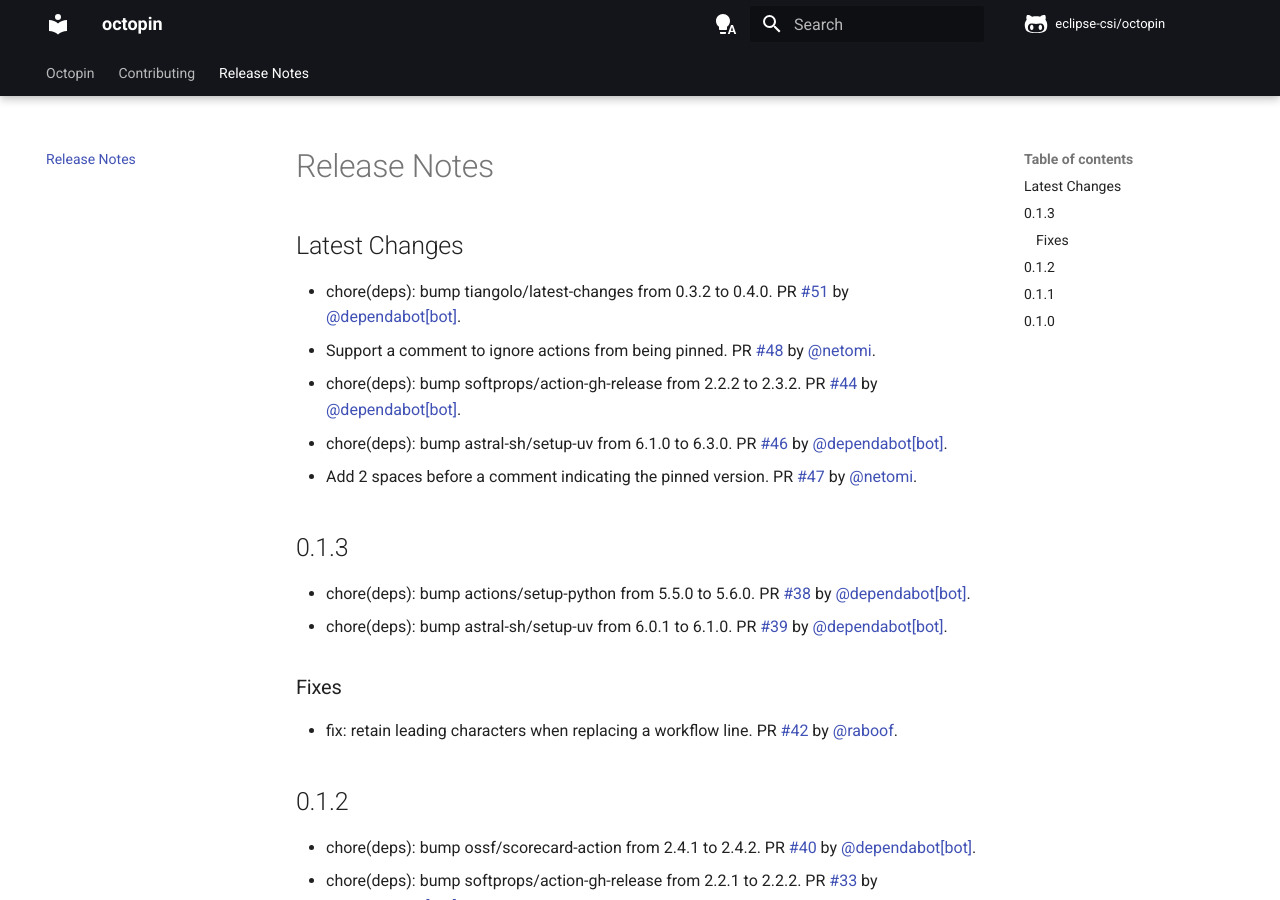
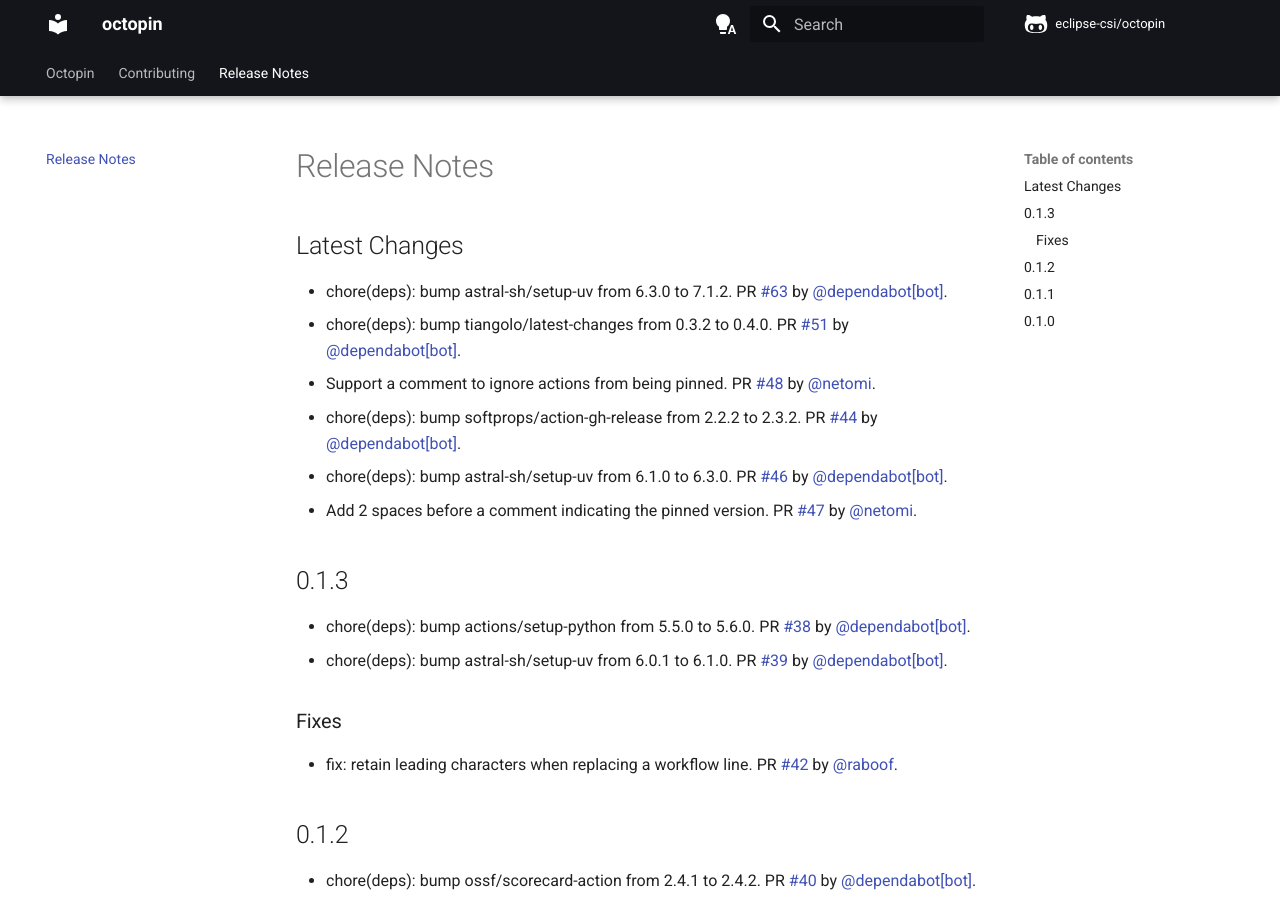
Before and after one commit to eclipse-csi/octopin, an MkDocs documentation site: the page built from docs/release-notes.md, in a window 1280 px wide and 900 px high. Built offline with MkDocs 1.6.1 and Material for MkDocs 9.7.7, drawn with Linux system fonts in a browser that asks for light colours; comment, search, counter and statistics services are not loaded.

Commit message:
📝 Update release notes
[skip ci]

```diff
--- a/docs/release-notes.md
+++ b/docs/release-notes.md
@@ -2,6 +2,7 @@
 
 ## Latest Changes
 
+* chore(deps): bump astral-sh/setup-uv from 6.3.0 to 7.1.2. PR [#63](https://github.com/eclipse-csi/octopin/pull/63) by [@dependabot[bot]](https://github.com/apps/dependabot).
 * chore(deps): bump tiangolo/latest-changes from 0.3.2 to 0.4.0. PR [#51](https://github.com/eclipse-csi/octopin/pull/51) by [@dependabot[bot]](https://github.com/apps/dependabot).
 * Support a comment to ignore actions from being pinned. PR [#48](https://github.com/eclipse-csi/octopin/pull/48) by [@netomi](https://github.com/netomi).
 * chore(deps): bump softprops/action-gh-release from 2.2.2 to 2.3.2. PR [#44](https://github.com/eclipse-csi/octopin/pull/44) by [@dependabot[bot]](https://github.com/apps/dependabot).
```
